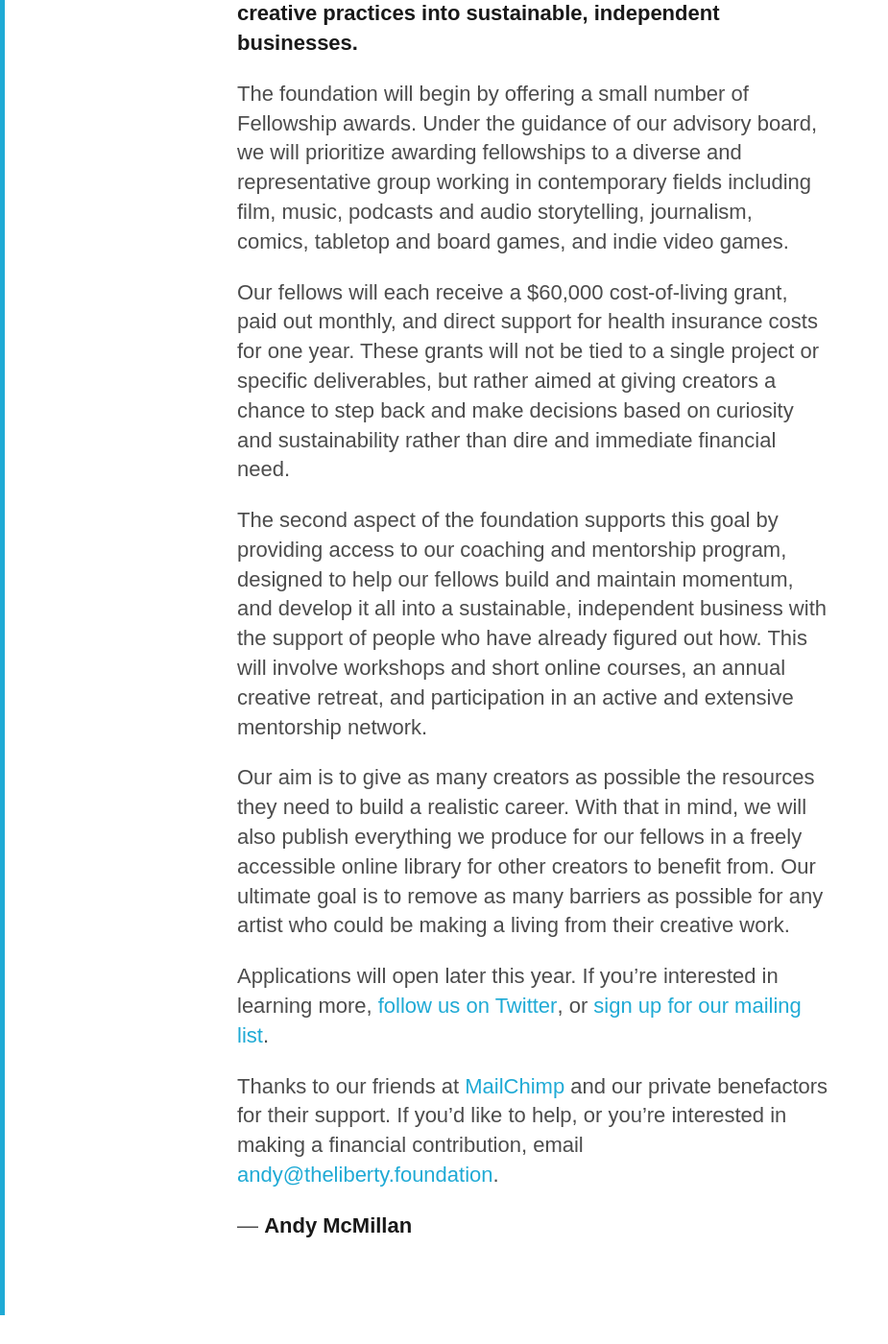
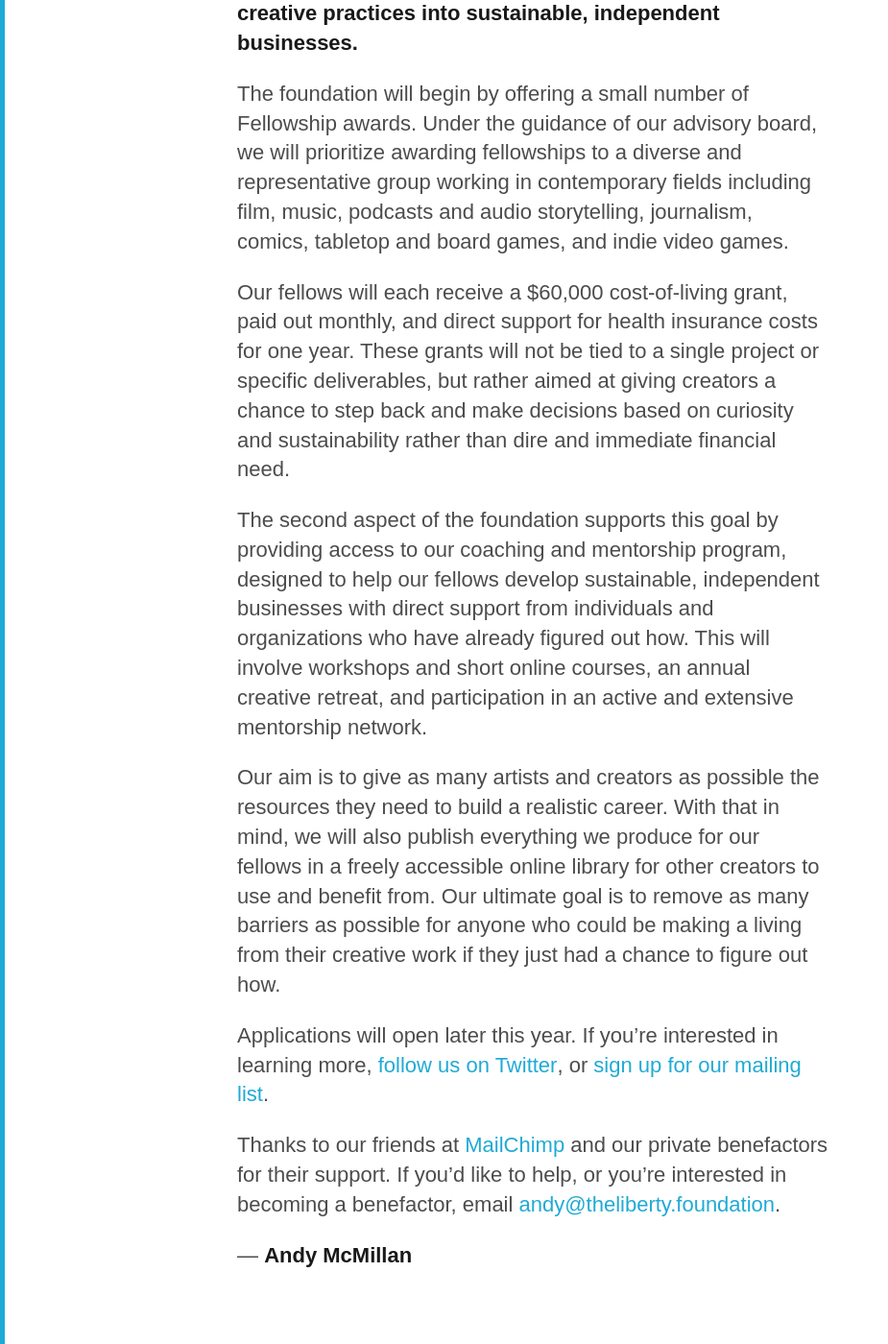
Before and after one commit to thelibertyfoundation/website, a Jekyll site: the page built from index.md, in a window 1280 px wide and 1400 px high, scrolled down 751 px. Shown: the whole window at 96% size, without its empty margins (0-925 px from the left). Built offline with Jekyll 4.4.1, drawn with Linux system fonts in a browser that asks for light colours; before the commit the page ends 2121 px from its top, so only the background shows below that.

Commit message:
Update index.md

```diff
--- a/index.md
+++ b/index.md
@@ -17,12 +17,12 @@ The foundation will begin by offering a small number of Fellowship awards. Under
 
 Our fellows will each receive a $60,000 cost-of-living grant, paid out monthly, and direct support for health insurance costs for one year. These grants will not be tied to a single project or specific deliverables, but rather aimed at giving creators a chance to step back and make decisions based on curiosity and sustainability rather than dire and immediate financial need.
 
-The second aspect of the foundation supports this goal by providing access to our coaching and mentorship program, designed to help our fellows build and maintain momentum, and develop it all into a sustainable, independent business with the support of people who have already figured out how. This will involve workshops and short online courses, an annual creative retreat, and participation in an active and extensive mentorship network.
+The second aspect of the foundation supports this goal by providing access to our coaching and mentorship program, designed to help our fellows develop sustainable, independent businesses with direct support from individuals and organizations who have already figured out how. This will involve workshops and short online courses, an annual creative retreat, and participation in an active and extensive mentorship network.
 
-Our aim is to give as many creators as possible the resources they need to build a realistic career. With that in mind, we will also publish everything we produce for our fellows in a freely accessible online library for other creators to benefit from. Our ultimate goal is to remove as many barriers as possible for any artist who could be making a living from their creative work.
+Our aim is to give as many artists and creators as possible the resources they need to build a realistic career. With that in mind, we will also publish everything we produce for our fellows in a freely accessible online library for other creators to use and benefit from. Our ultimate goal is to remove as many barriers as possible for anyone who could be making a living from their creative work if they just had a chance to figure out how.
 
 Applications will open later this year. If you're interested in learning more, [follow us on Twitter](https://twitter.com/libertyfndn), or [sign up for our mailing list](http://eepurl.com/cOYW9n).
 
-Thanks to our friends at [MailChimp](http://mailchimp.com) and our private benefactors for their support. If you'd like to help, or you're interested in making a financial contribution, email [andy@theliberty.foundation](mailto:andy@theliberty.foundation).
+Thanks to our friends at [MailChimp](http://mailchimp.com) and our private benefactors for their support. If you'd like to help, or you're interested in becoming a benefactor, email [andy@theliberty.foundation](mailto:andy@theliberty.foundation).
 
 — **Andy McMillan**
```
